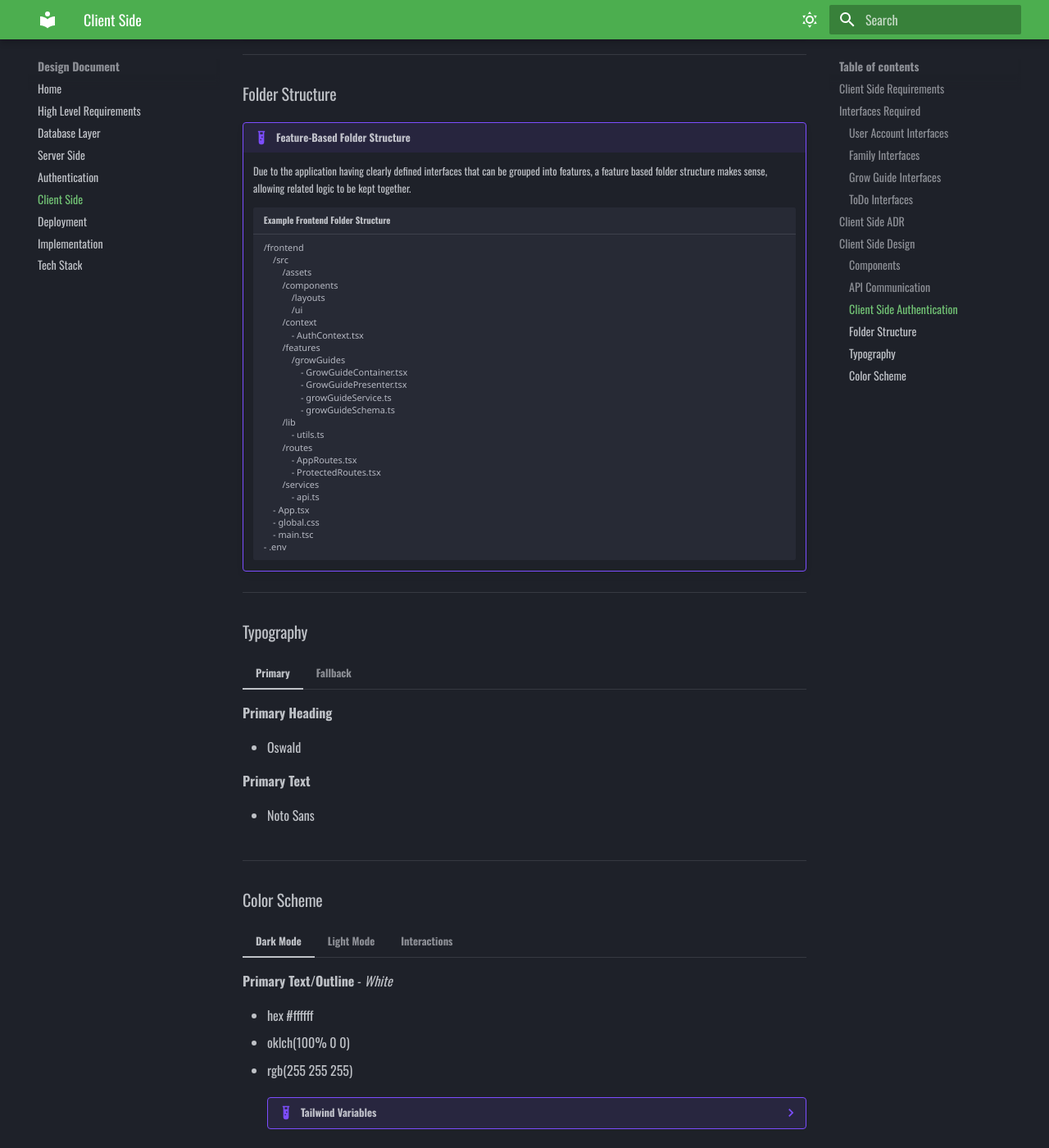
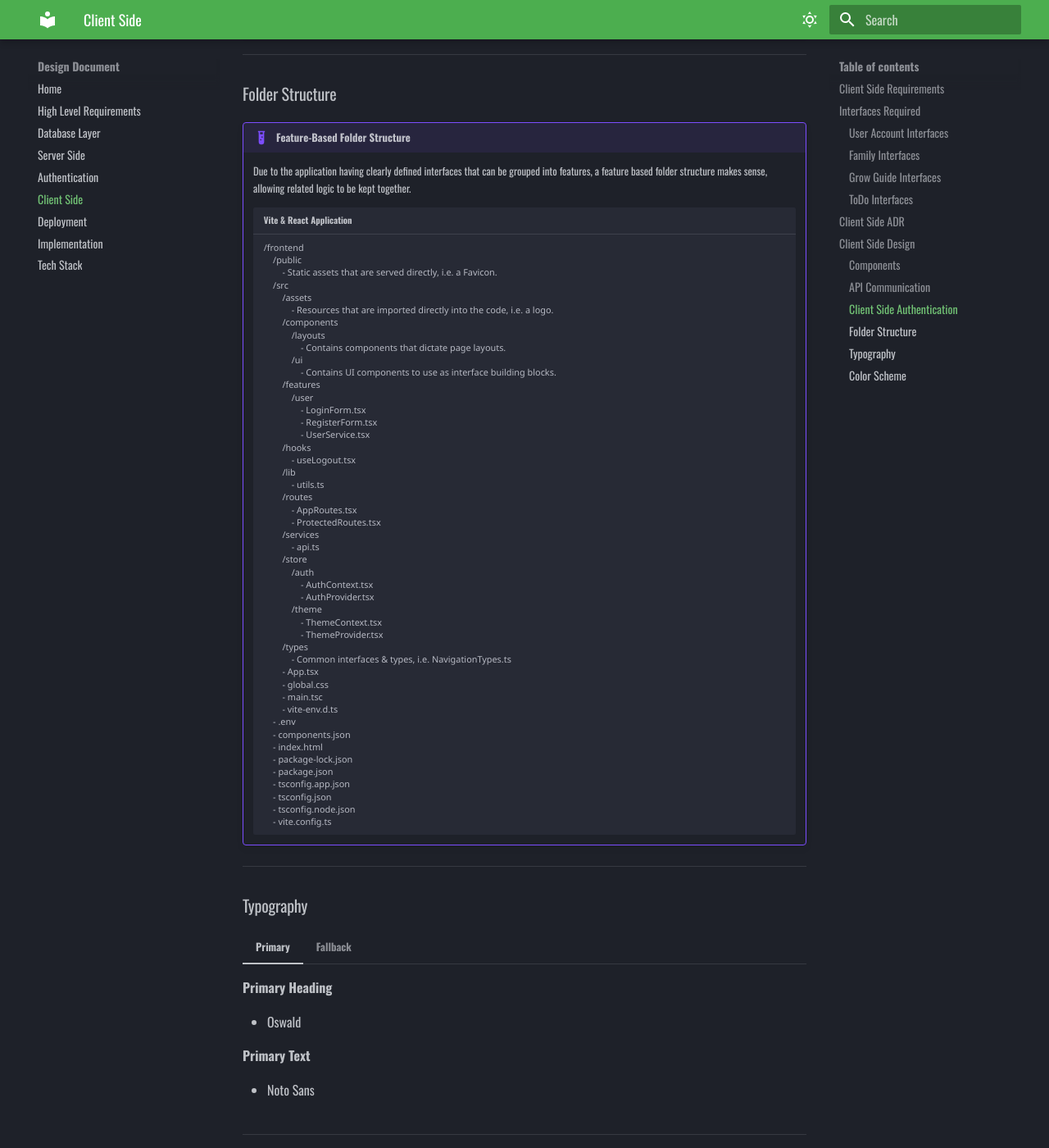
Before and after one commit to LewisCM14/allotment_design, an MkDocs documentation site: the page built from docs/client_side.md, in a window 1280 px wide and 1400 px high, scrolled down 7313 px. Shown: the whole window at 82% size. Built offline with MkDocs 1.6.1 and Material for MkDocs 9.7.7, drawn with Linux system fonts in a browser that asks for light colours.

Commit message:
update client and server side folder layouts and add frontend versions to tech stack

````diff
--- a/docs/client_side.md
+++ b/docs/client_side.md
@@ -291,22 +291,26 @@ There are several aspects to consider when deciding on the appropriate technolog
 
     Due to the application having clearly defined interfaces that can be grouped into features, a feature based folder structure makes sense, allowing related logic to be kept together.
 
-    ``` title="Example Frontend Folder Structure"
+    ``` title="Vite & React Application"
 
     /frontend
+        /public
+            - Static assets that are served directly, i.e. a Favicon.
         /src
             /assets
+                - Resources that are imported directly into the code, i.e. a logo.
             /components
                 /layouts
+                    - Contains components that dictate page layouts.
                 /ui
-            /context
-                - AuthContext.tsx
+                    - Contains UI components to use as interface building blocks.
             /features
-                /growGuides
-                    - GrowGuideContainer.tsx
-                    - GrowGuidePresenter.tsx
-                    - growGuideService.ts
-                    - growGuideSchema.ts
+                /user
+                    - LoginForm.tsx
+                    - RegisterForm.tsx
+                    - UserService.tsx
+            /hooks
+                - useLogout.tsx
             /lib
                 - utils.ts
             /routes
@@ -314,10 +318,28 @@ There are several aspects to consider when deciding on the appropriate technolog
                 - ProtectedRoutes.tsx
             /services
                 - api.ts
-        - App.tsx
-        - global.css
-        - main.tsc
-    - .env
+            /store
+                /auth
+                    - AuthContext.tsx
+                    - AuthProvider.tsx
+                /theme
+                    - ThemeContext.tsx
+                    - ThemeProvider.tsx
+            /types
+                - Common interfaces & types, i.e. NavigationTypes.ts
+            - App.tsx
+            - global.css
+            - main.tsc
+            - vite-env.d.ts
+        - .env
+        - components.json
+        - index.html
+        - package-lock.json
+        - package.json
+        - tsconfig.app.json
+        - tsconfig.json
+        - tsconfig.node.json
+        - vite.config.ts
     ```
 
 ---
````
Also changed, not shown: docs/server_side.md (+4 -1 lines), docs/tech_stack.md (+15 -12 lines).
